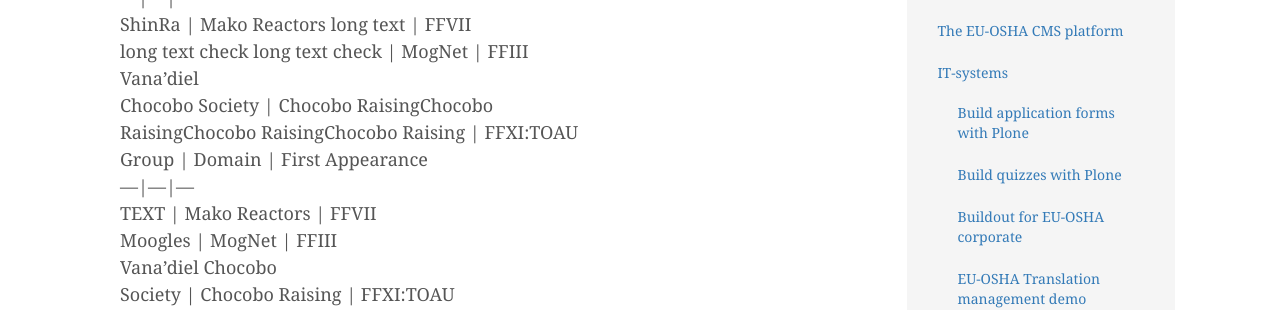
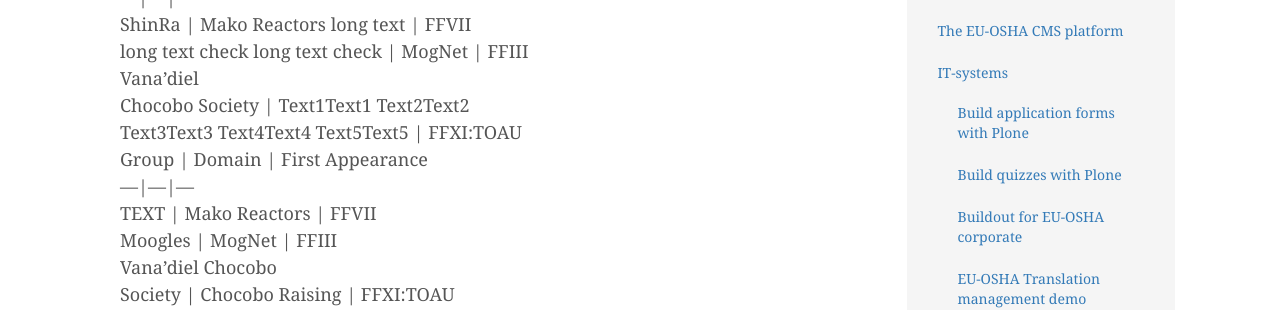
Before and after one commit to scovitin-vsevolod/docs, a Jekyll site: the page built from IT-systems/test_md/index.md, in a window 1280 px wide. Shown: the part 444-754 px from the top of the page. Built offline with Jekyll 4.4.1, drawn with Linux system fonts in a browser that asks for light colours; comment, search, counter and statistics services are not loaded.

Commit message:
Updated docs for test_md

```diff
--- a/IT-systems/test_md/index.md
+++ b/IT-systems/test_md/index.md
@@ -11,8 +11,8 @@
 ShinRa | Mako Reactors long text | FFVII
 long text check long text check | MogNet | FFIII
 Vana'diel
-Chocobo Society | Chocobo RaisingChocobo
-RaisingChocobo RaisingChocobo Raising | FFXI:TOAU
+Chocobo Society | Text1Text1 Text2Text2
+Text3Text3 Text4Text4 Text5Text5 | FFXI:TOAU
 Group | Domain | First Appearance
 ---|---|---
 TEXT | Mako Reactors | FFVII
```
